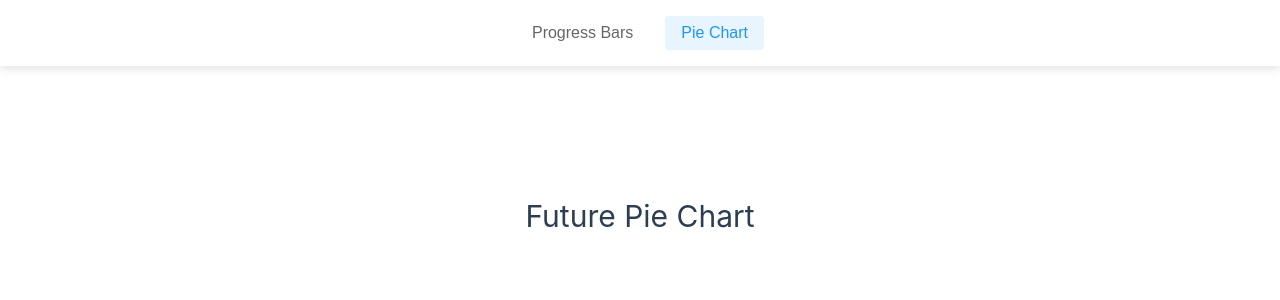
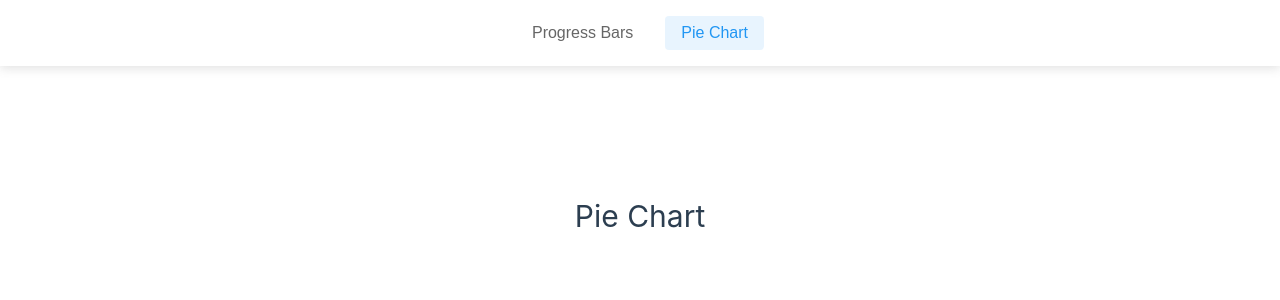
Before and after one commit to Vrolok15/test-vue-progress-bars, a Vue app in the folder test-vue/: page /pie in a window 1280 px wide. Shown: the top 300 px of the page. Built offline with nearby package versions, Linux system fonts and the light colour scheme; the HTML template or start-up script is replaced by a standard one.

Commit message:
Added gitignore and color picker + charts.js

```diff
--- a/package.json
+++ b/package.json
@@ -1,5 +1,8 @@
 {
   "dependencies": {
+    "chart.js": "^4.4.8",
+    "vue-chartjs": "^5.3.2",
+    "vue-colour-picker": "^0.0.5",
     "vue-router": "^4.5.0"
   }
 }
--- a/test-vue/src/pages/PieChart.vue
+++ b/test-vue/src/pages/PieChart.vue
@@ -1,5 +1,8 @@
 <template>
+  <header>
+    <h1>Pie Chart</h1>
+  </header>
   <div class="pie-chart">
-    <h1>Future Pie Chart</h1>
+
   </div>
 </template>
```
Also changed, not shown: 2 other files (tests, documents, lock files or other folders).
